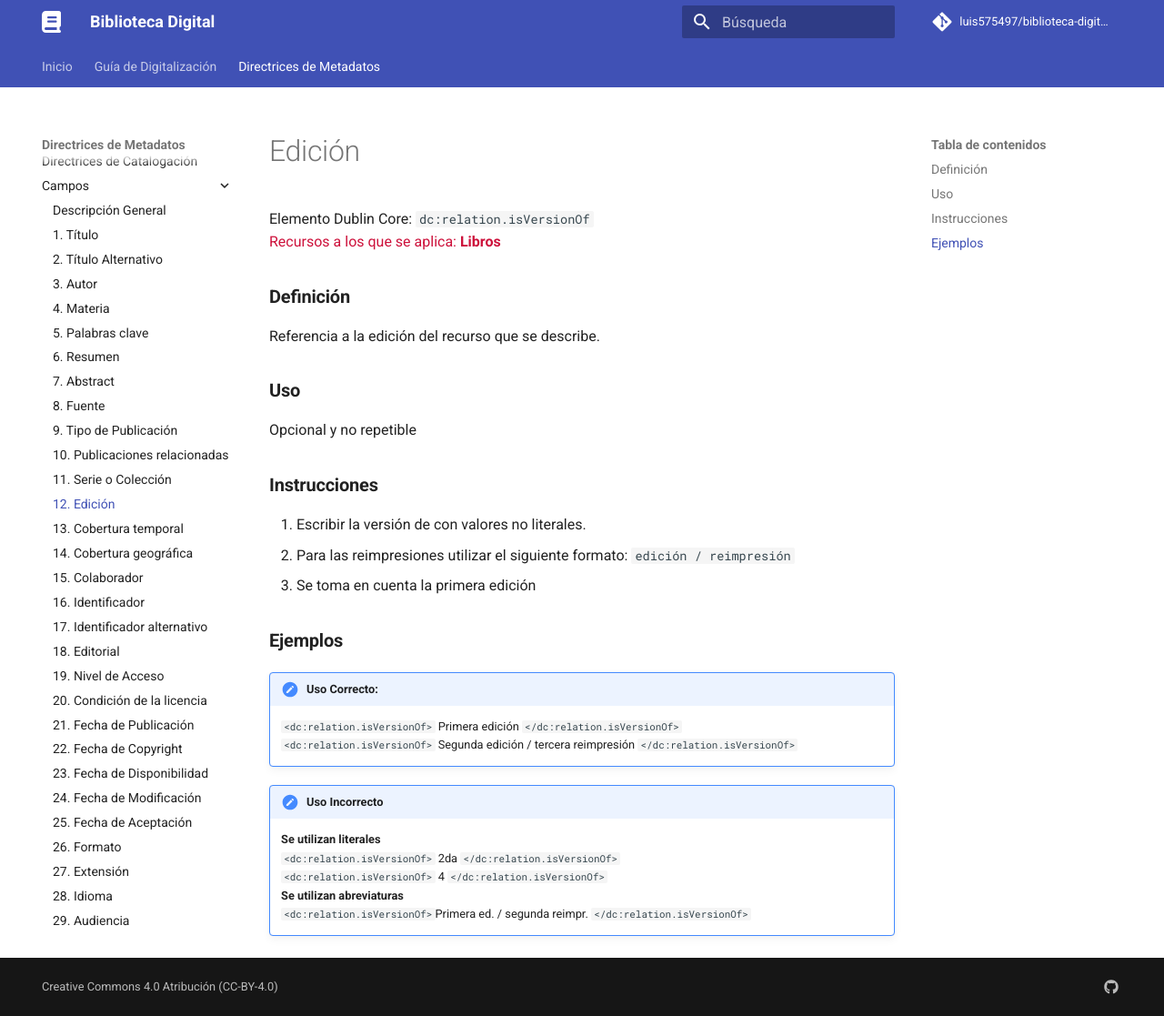
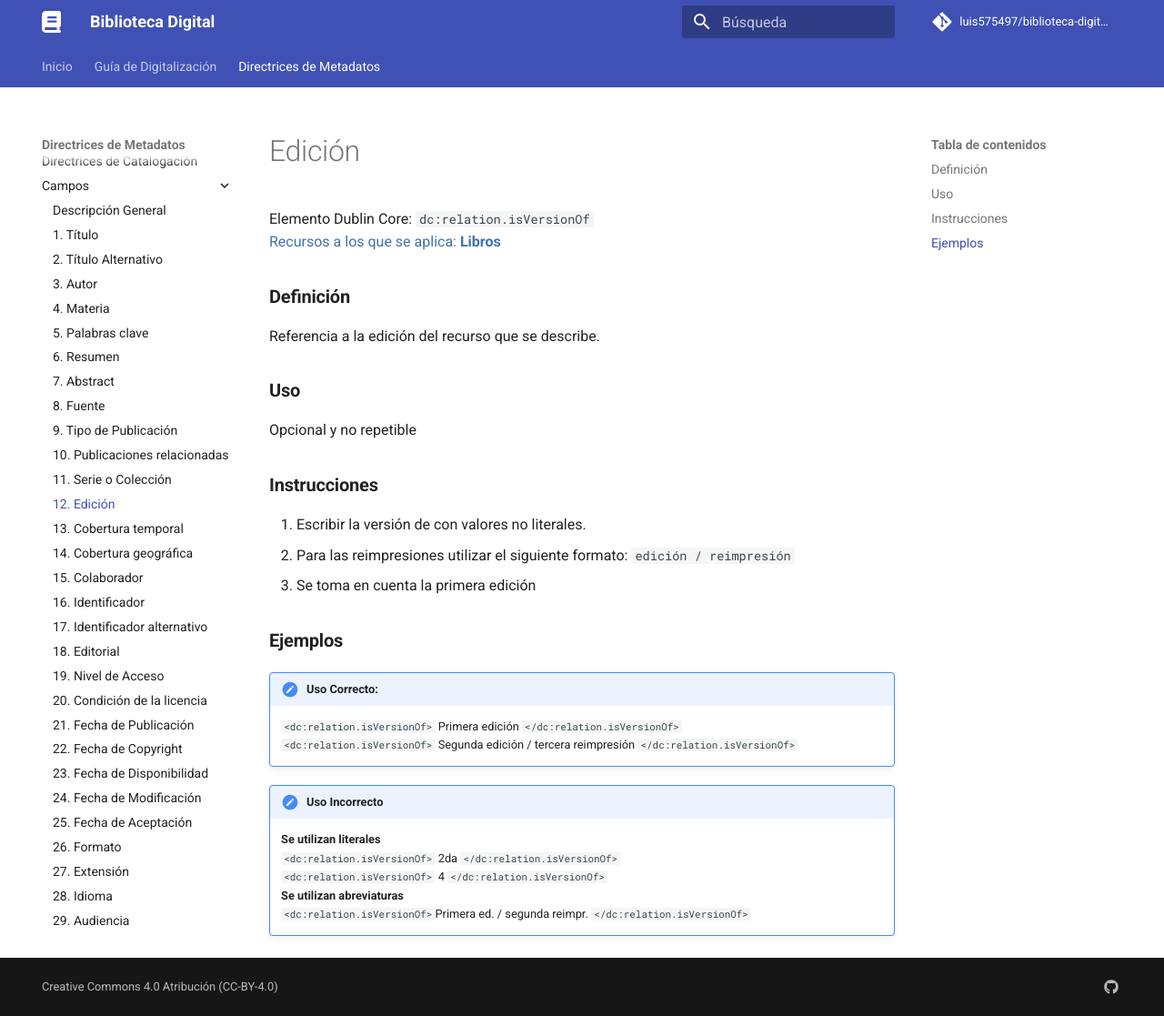
Before and after one commit to luis575497/biblioteca-digital-docs, an MkDocs documentation site: the page built from docs/metadatos/edicion.md, in a window 1280 px wide and 1117 px high. Shown: the whole window at 91% size. Built offline with MkDocs 1.6.1 and Material for MkDocs 9.7.7, drawn with Linux system fonts in a browser that asks for light colours; comment, search, counter and statistics services are not loaded; the version menu is left out.

Commit message:
Update edicion.md

```diff
--- a/docs/metadatos/edicion.md
+++ b/docs/metadatos/edicion.md
@@ -1,6 +1,6 @@
 #Edición
 Elemento Dublin Core: `dc:relation.isVersionOf`
-<span style="color:#CD113B">Recursos a los que se aplica: __Libros__ </span>
+<span style="color:#3F72AF">Recursos a los que se aplica: __Libros__ </span>
 
 ### __Definición__
 Referencia a la edición del recurso que se describe.
```
